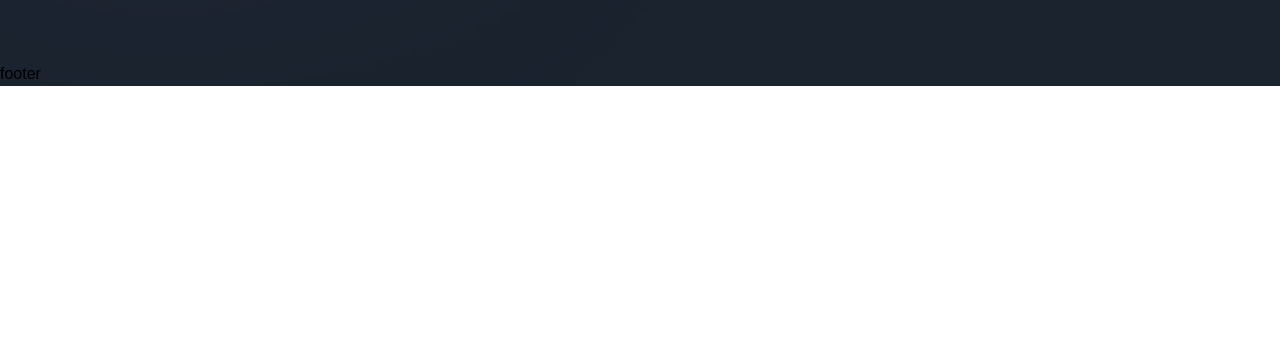
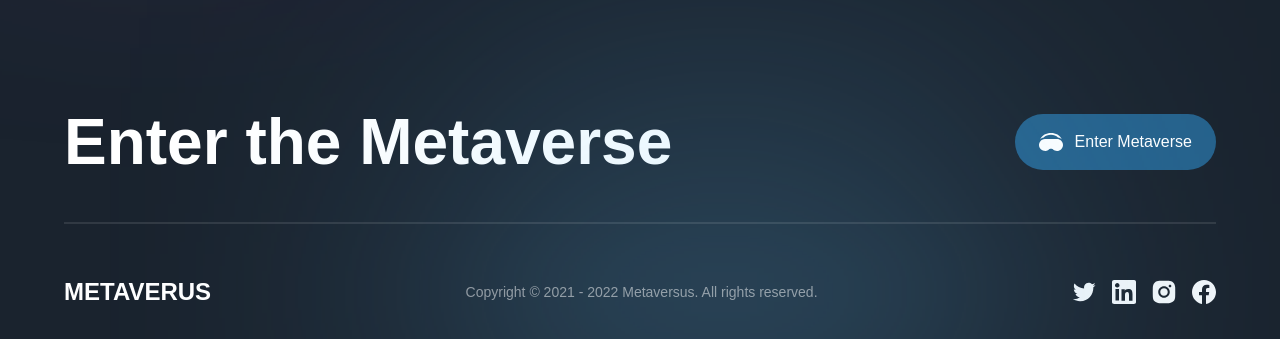
Before and after one commit to zrvnarmarin/Metaversus-Page, a Next.js app in the folder Metaversus/: page / in a window 1280 px wide. Shown: the part 6752-7091 px from the top of the page. Before the commit the page ends 6838 px from the top, so only its background shows below. Built offline with nearby package versions, Linux system fonts and the light colour scheme; a web font is replaced by a local one.

Commit message:
feedback section finished

```diff
--- a/Metaversus/components/Footer.jsx
+++ b/Metaversus/components/Footer.jsx
@@ -1,9 +1,61 @@
 'use client';
 
+import { motion } from 'framer-motion';
+import { socials } from '../constants';
+
+import styles from '../styles';
+import { footerVariants } from '../utils/motion';
+
 const Footer = () => (
-  <footer>
-    footer
-  </footer>
+  <motion.footer
+    variants={footerVariants}
+    initial="hidden"
+    whileInView="show"
+    className={`${styles.xPaddings} py-8 relative`}
+  >
+    <div className="footer-gradient" />
+    <div className={`${styles.innerWidth} mx-auto flex flex-col gap-8`}>
+      <div className="flex items-center justify-between flex-wrap gap-5">
+        <h4 className="font-bold md:text-[64px] text-[44px] text-white">
+          Enter the Metaverse
+        </h4>
+        <button type="button" className="flex items-center h-fit py-4 px-6 bg-[#25618B] rounded-[32px] gap-[12px]">
+          <img
+            src="/headset.svg"
+            alt="headset"
+            className="w-[24px] h-[24px] object-contain"
+          />
+          <span className="font-normal text-[16px] text-white">
+            Enter Metaverse
+          </span>
+        </button>
+      </div>
+
+      <div className="flex flex-col">
+        <div className="mb-[50px] h-[2px] bg-white opacity-10" />
+
+        <div className="flex items-center justify-between flex-wrap gap-4">
+          <h4 className="font-extrabold text-[24px] text-white">
+            METAVERUS
+          </h4>
+          <p className="font-normal text-[14px] text-white opacity-50">
+            Copyright © 2021 - 2022 Metaversus. All rights reserved.
+          </p>
+
+          <div className="flex gap-4">
+            {socials.map((social) => (
+              <img
+                key={social.name}
+                src={social.url}
+                alt={social.name}
+                className="w-[24px] h-[24px] object-contain cursor-pointer"
+              />
+            ))}
+          </div>
+        </div>
+      </div>
+    </div>
+  </motion.footer>
 );
 
 export default Footer;
```
